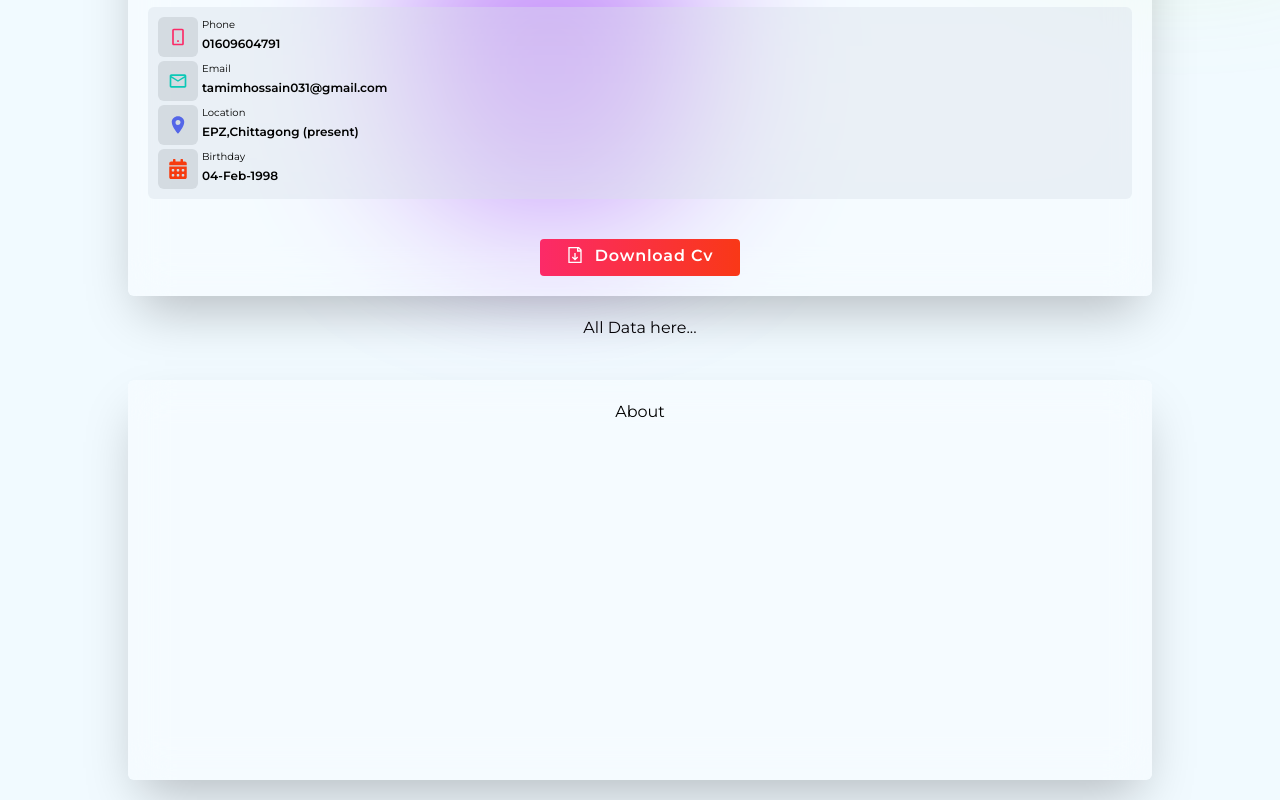
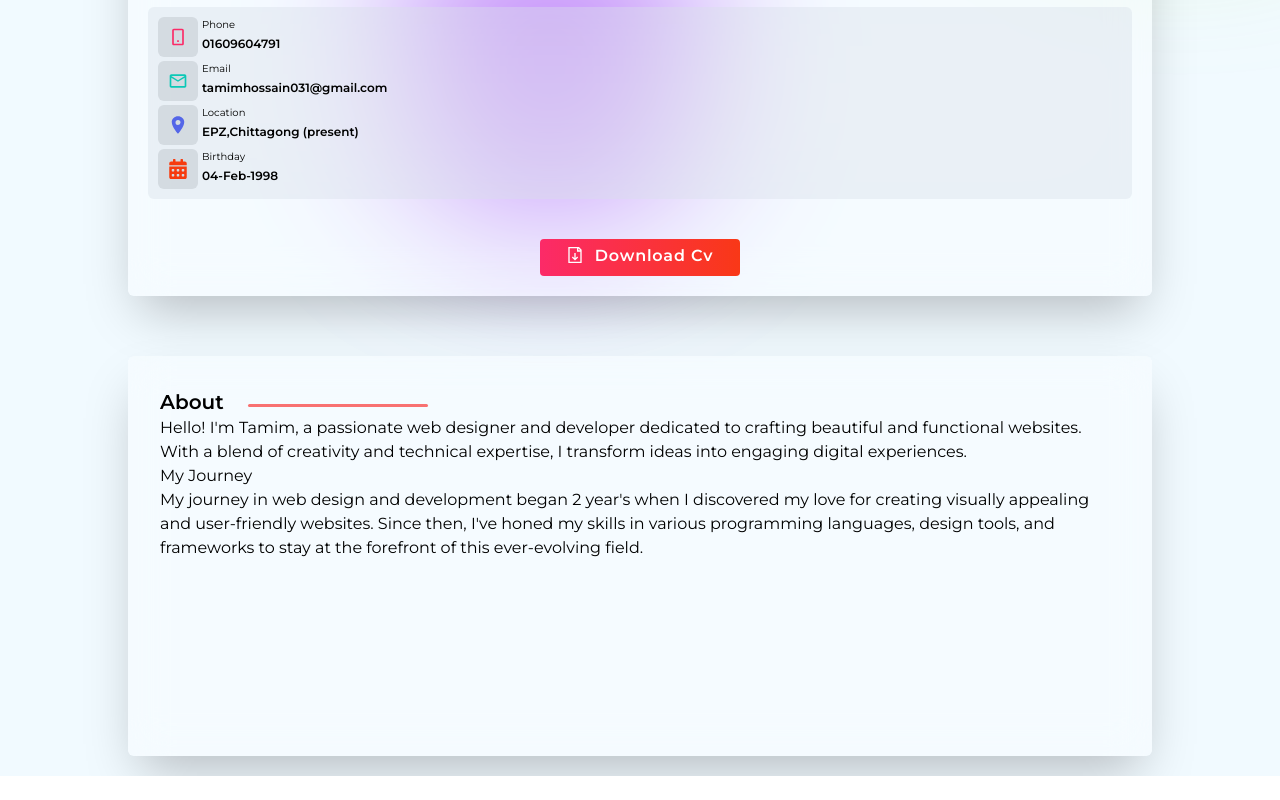
Before and after one commit to TamimHossain031/portfolio, a React (Vite) app: page / in a window 1280 px wide. Shown: the part 401-1201 px from the top of the page. After the commit the page ends 1177 px from the top, so only its background shows below. Built offline with nearby package versions, Linux system fonts and the light colour scheme.

Commit message:
correction

```diff
--- a/src/components/About.jsx
+++ b/src/components/About.jsx
@@ -1,7 +1,13 @@
 export default function About() {
   return (
-    <div className="section-bg">
-      <h1>About</h1>
+    <div className="text-left p-3">
+     <div className='flex gap-6'>
+      <h1 className='text-xl font-semibold'>About</h1>
+      <span className='w-[180px] h-[3px] rounded-full inline-block bg-red-400 mt-4'></span>
+     </div>
+     <p>Hello! I'm Tamim, a passionate web designer and developer dedicated to crafting beautiful and functional websites. With a blend of creativity and technical expertise, I transform ideas into engaging digital experiences.</p>
+     <h2>My Journey</h2>
+     <p>My journey in web design and development began 2 year's when I discovered my love for creating visually appealing and user-friendly websites. Since then, I've honed my skills in various programming languages, design tools, and frameworks to stay at the forefront of this ever-evolving field.</p>
     </div>
   )
 }
--- a/src/components/Data.jsx
+++ b/src/components/Data.jsx
@@ -28,8 +28,7 @@ export default function Data() {
 
 
   return (
-    <section>
-      <h1>All Data here...</h1>
+    <section className='w-[80%] section-bg max-h-[600px] overflow-y-scroll no-scrollbar'>
       <Suspense fallback={<h1>Loading....</h1>}>
       {selected}
       </Suspense>
--- a/src/index.css
+++ b/src/index.css
@@ -19,3 +19,13 @@
   @apply bg-white/30 dark:bg-[#22303c]/30  dark:text-[#fff] w-[80%] min-h-[400px] mx-auto mt-10 relative backdrop-blur-[20px] rounded-md shadow-2xl p-[20px]
  }
 }
+
+@layer utilities{
+  .no-scrollbar::-webkit-scrollbar{
+    display:none;
+  }
+  .no-scrollbar{
+    -ms-overflow-style:none;
+    scrollbar-width:none;
+  }
+}
```
